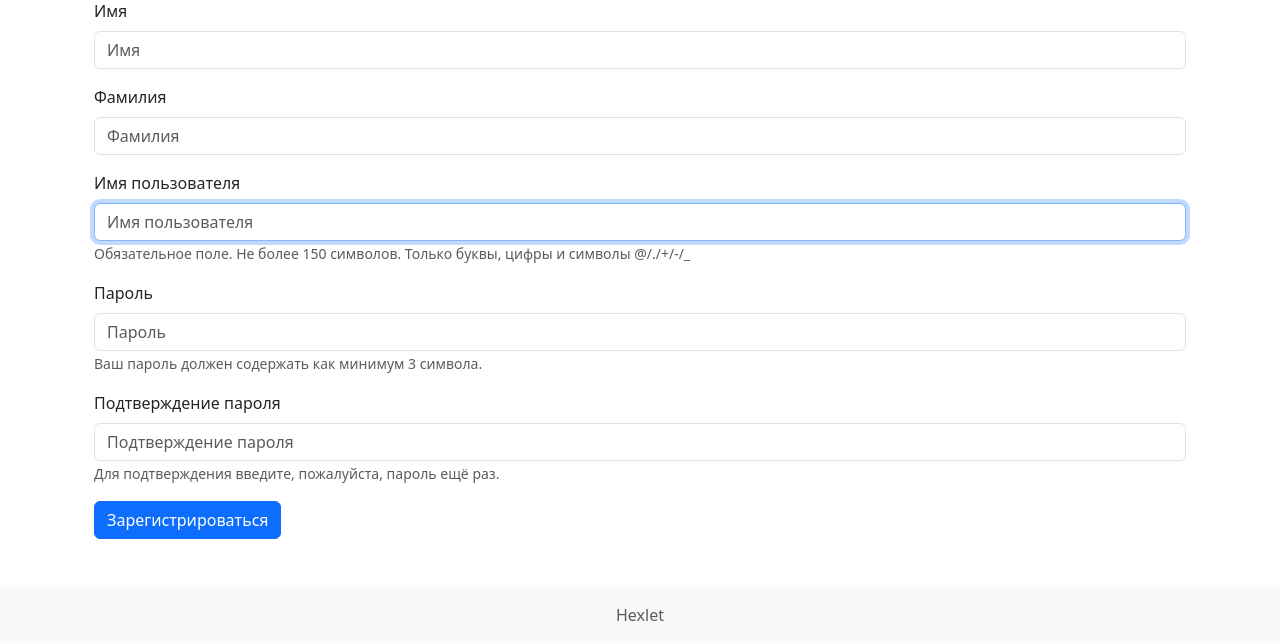
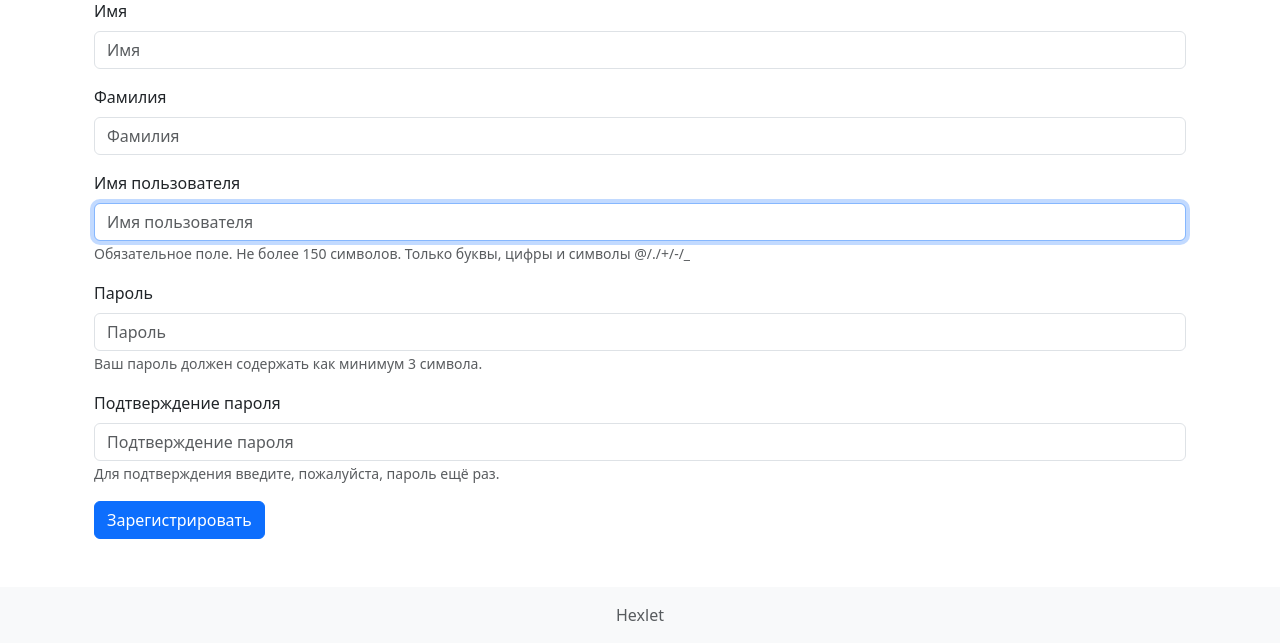
Before and after one commit to godofwar007/python-project-52, a Django app: page /users/create/ in a window 1280 px wide. Shown: the part 225-868 px from the top of the page. Run offline with Django 5.2, Linux system fonts and the light colour scheme; some libraries are stand-ins or nearby versions.

Commit message:
try pass Hexlet check

```diff
--- a/task_manager/templates/users/signup.html
+++ b/task_manager/templates/users/signup.html
@@ -11,7 +11,7 @@
             <form method="post">
                 {% csrf_token %}
                 {% bootstrap_form form %}
-                <input type="submit" class="btn btn-primary w-100" value="Зарегистрировать">
+                <input class="btn btn-primary" type="submit" value="Зарегистрировать">
             </form>
         </div>
     </div>
--- a/task_manager/templates/users/user_form.html
+++ b/task_manager/templates/users/user_form.html
@@ -9,7 +9,7 @@
     <form method="post">
         {% csrf_token %}
         {% bootstrap_form form %}
-        <button type="submit" class="btn btn-primary">Зарегистрироваться</button>
+        <input class="btn btn-primary" type="submit" value="Зарегистрировать">
     </form>
 </div>
 {% endblock %}
```
Also changed, not shown: task_manager/labels/migrations/0002_alter_label_created_at_alter_label_name.py (added).
